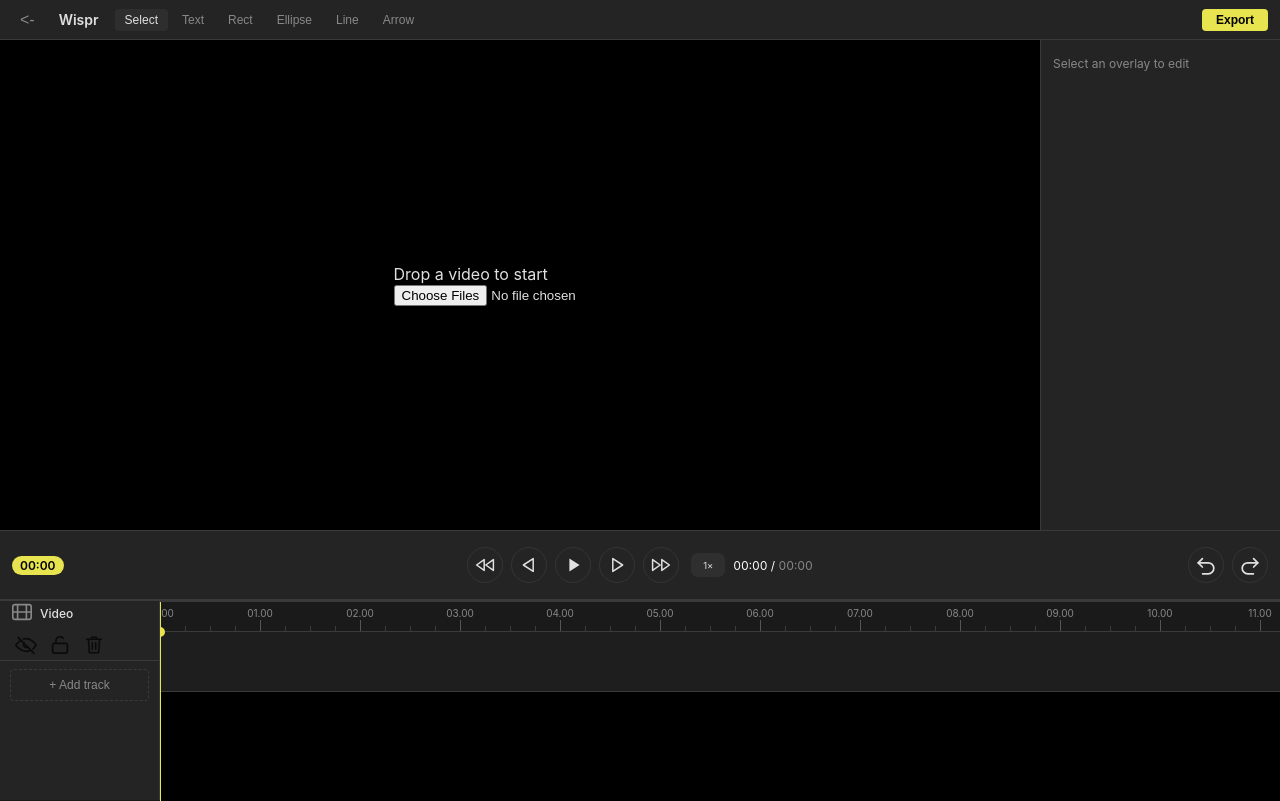
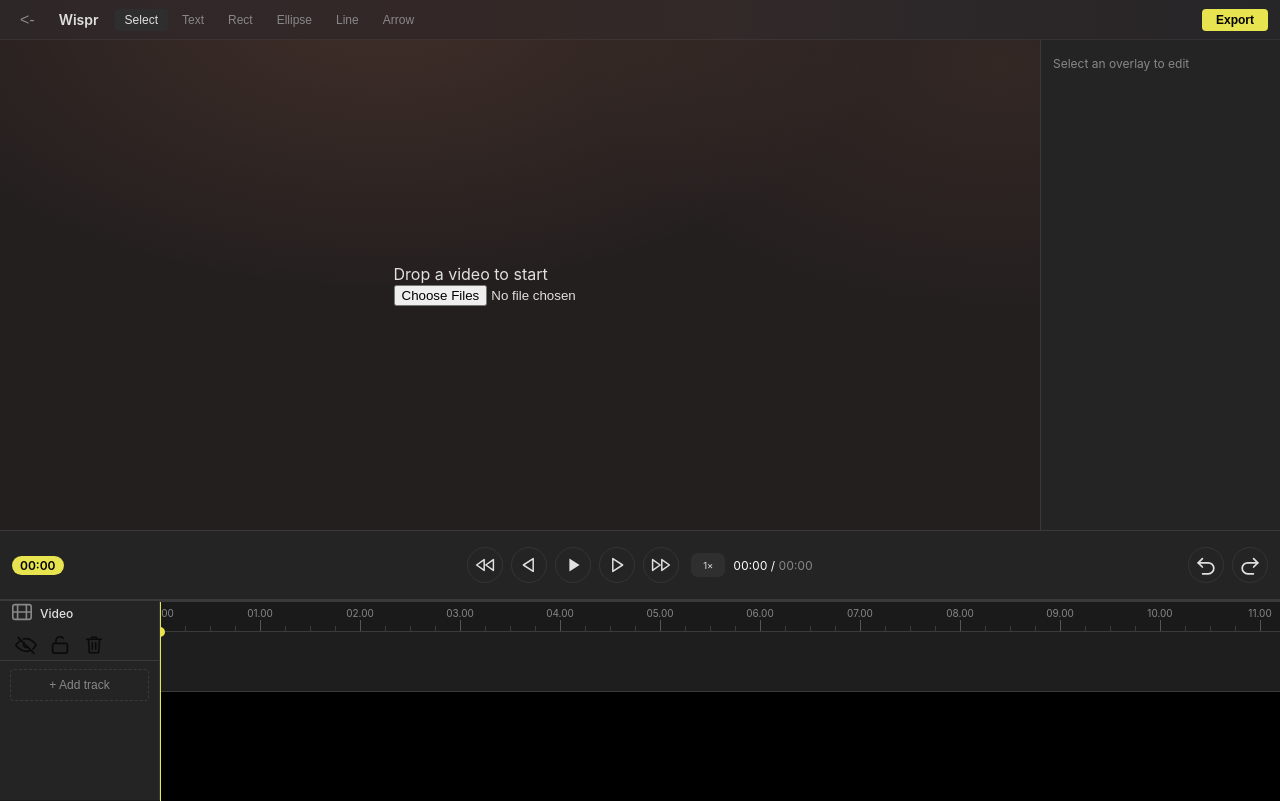
Before and after one commit to delbingeorge/wispr, a React (Vite) app: page / in a window 1280 px wide. Both pictures are taken after a click on the button "+ New Project". Built offline with nearby package versions, Linux system fonts and the light colour scheme; what the-good-console would draw is missing.

Commit message:
chore: add bg gradient like in figma design

```diff
--- a/src/App.tsx
+++ b/src/App.tsx
@@ -13,6 +13,8 @@ import { HomeScreen } from "./features/home/home-screen";
 import { useProjectLoader } from "./core/hooks/use-project-loader";
 import { useProjectStore } from "./core/stores/project-store";
 import { generateId } from "./core/utils/id-generator";
+
+import grads from "./styles/gradients.module.css";
 
 export default function App() {
   const [activeProjectId, setActiveProjectId] = useState<string | null>(null);
@@ -59,7 +61,7 @@ function Editor({
   useAutoSave();
 
   return (
-    <div className={styles.layout}>
+    <div className={`${styles.layout} ${grads.atmosphere}`}>
       <Toolbar onBack={onBack} />
       <div className={styles.preview}>
         <PreviewCanvas />
--- a/src/app.module.css
+++ b/src/app.module.css
@@ -31,7 +31,6 @@
   align-items: center;
   height: 40px;
   padding: 0 12px;
-  background: var(--color-surface);
   border-bottom: 1px solid var(--color-border);
 }
 
@@ -40,7 +39,6 @@
   align-items: center;
   justify-content: center;
   overflow: hidden;
-  background: #000;
 }
 
 .preview video {
--- a/src/features/toolbar/toolbar.tsx
+++ b/src/features/toolbar/toolbar.tsx
@@ -3,6 +3,8 @@ import type { Tool } from "@/core/stores/selection-store";
 import styles from "./styles/toolbar.module.css";
 import { useState } from "react";
 import { ExportDialog } from "../export/export-dialog";
+import glass from "../../styles/glass.module.css";
+import grads from "../../styles/gradients.module.css";
 
 const TOOLS: { tool: Tool; label: string }[] = [
   { tool: "select", label: "Select" },
@@ -23,7 +25,7 @@ export function Toolbar({ onBack }: { onBack: () => void }) {
 
   return (
     <>
-      <div className={styles.toolbar}>
+      <div className={`${styles.toolbar} ${glass.panel} ${grads.toolbar}`}>
         <button
           className={styles.backBtn}
           onClick={onBack}
--- /dev/null
+++ b/src/styles/glass.module.css
@@ -0,0 +1,18 @@
+.panel {
+  background: rgba(28, 24, 24, 0.82);
+  backdrop-filter: blur(12px) saturate(1.15);
+  -webkit-backdrop-filter: blur(12px) saturate(1.15);
+  border-bottom: 1px solid rgba(255, 255, 255, 0.05);
+}
+
+.chip {
+  background: rgba(46, 40, 40, 0.55);
+  backdrop-filter: blur(7px);
+  -webkit-backdrop-filter: blur(7px);
+}
+
+.heavy {
+  background: rgba(50, 41, 39, 0.78);
+  backdrop-filter: blur(24px) saturate(1.15);
+  -webkit-backdrop-filter: blur(24px);
+}
--- /dev/null
+++ b/src/styles/gradients.module.css
@@ -0,0 +1,44 @@
+.toolbar {
+  background: linear-gradient(
+    90deg,
+    #2e2727 1.2%,
+    #302728 9.9%,
+    #332828 24.8%,
+    #332826 41.3%,
+    #322929 57.8%,
+    #2c2729 74.3%,
+    #2a2628 86.7%,
+    #262628 98.8%
+  );
+}
+
+.canvas {
+  background: linear-gradient(
+    90deg,
+    #2d2323 1.2%,
+    #2e2323 5%,
+    #2f2424 9.9%,
+    #322525 14%,
+    #332626 30%,
+    #302525 50%,
+    #2b2425 78%,
+    #272324 86.7%,
+    #252426 95%,
+    #202020 98.8%
+  );
+}
+
+.atmosphere {
+  background-color: #241f1f;
+  background-image:
+    radial-gradient(
+      58% 52% at 30% 0%,
+      rgba(255, 150, 105, 0.13),
+      rgba(255, 150, 105, 0) 70%
+    ),
+    radial-gradient(
+      46% 44% at 78% 8%,
+      rgba(255, 150, 105, 0.07),
+      rgba(255, 150, 105, 0) 70%
+    );
+}
```
